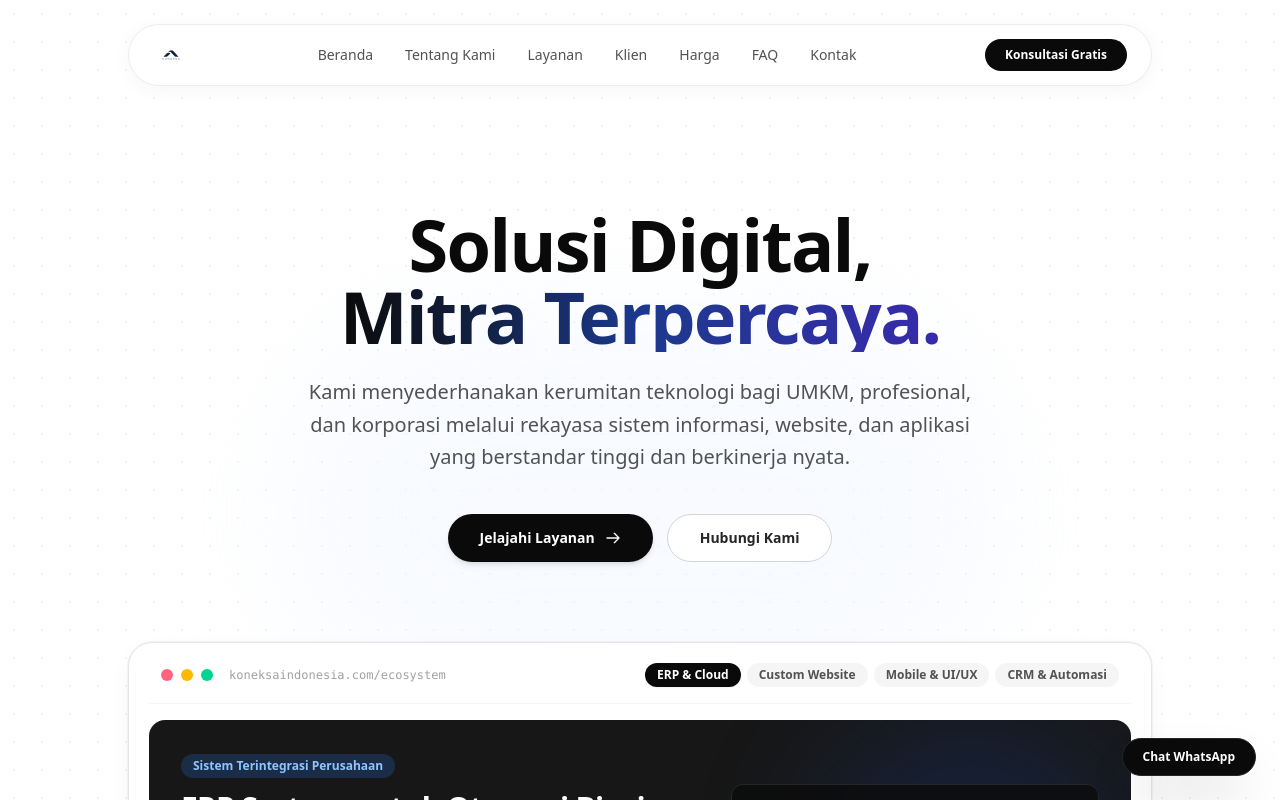
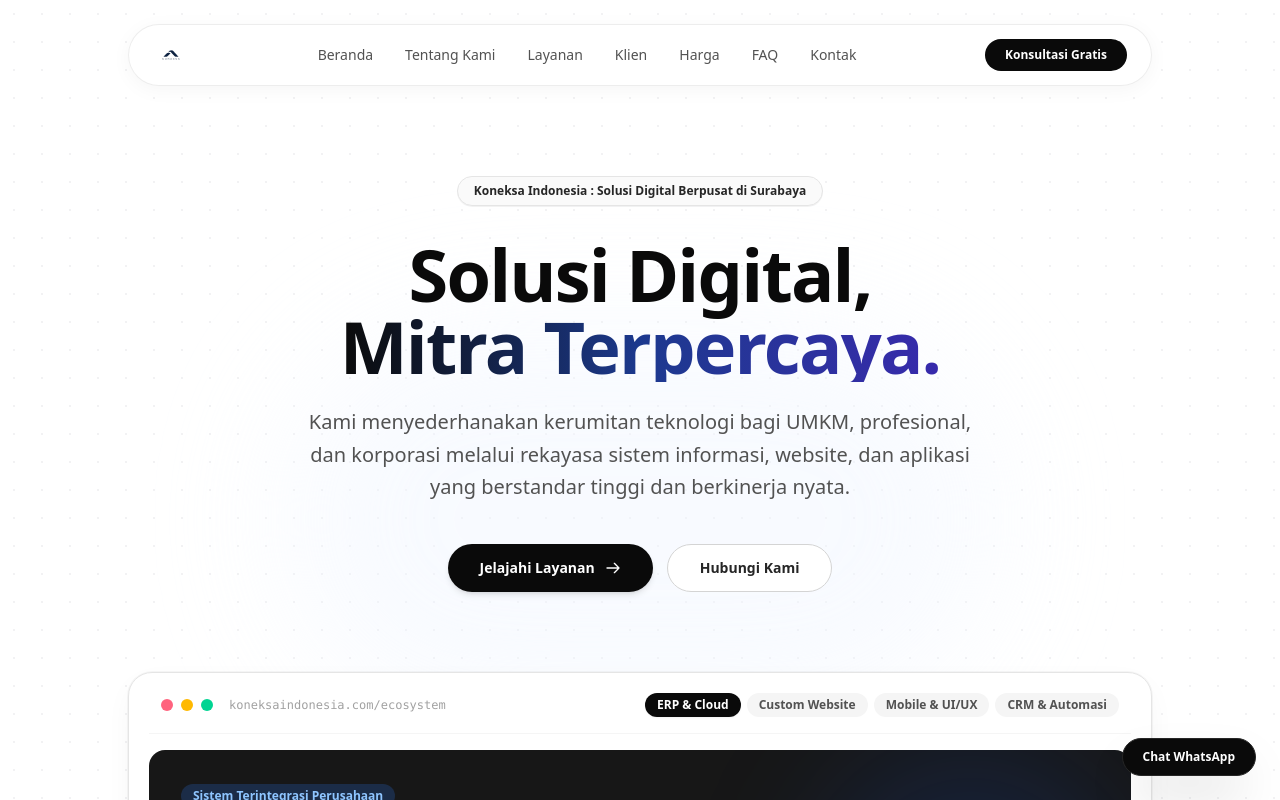
Before and after one commit to ferdianbimo/koneksaindonesia, a Next.js app: page / in a window 1280 px wide. Shown: the top 800 px of the page. Built offline with nearby package versions, Linux system fonts and the light colour scheme.

Commit message:
Restore Surabaya hero tag capsule without green dot

```diff
--- a/app/page.tsx
+++ b/app/page.tsx
@@ -443,6 +443,13 @@ export default function Home() {
         <div className="absolute top-1/4 left-1/2 -translate-x-1/2 h-96 w-[700px] rounded-full bg-blue-50/70 blur-3xl pointer-events-none animate-pulse-glow" />
 
         <div className="relative mx-auto max-w-7xl px-4 sm:px-6 lg:px-8">
+          {/* Header Tag Capsule (Without green dot) */}
+          <div className="flex justify-center">
+            <div className="inline-flex items-center rounded-full border border-neutral-200 bg-neutral-50 px-4 py-1.5 text-xs font-semibold text-neutral-800 shadow-2xs transition-transform hover:scale-102">
+              Koneksa Indonesia : Solusi Digital Berpusat di Surabaya
+            </div>
+          </div>
+
           {/* Grand Main Headline */}
           <div className="mt-8 text-center max-w-4xl mx-auto">
             <h1 className="text-4xl font-extrabold tracking-tight text-neutral-950 sm:text-6xl lg:text-7xl">
```
